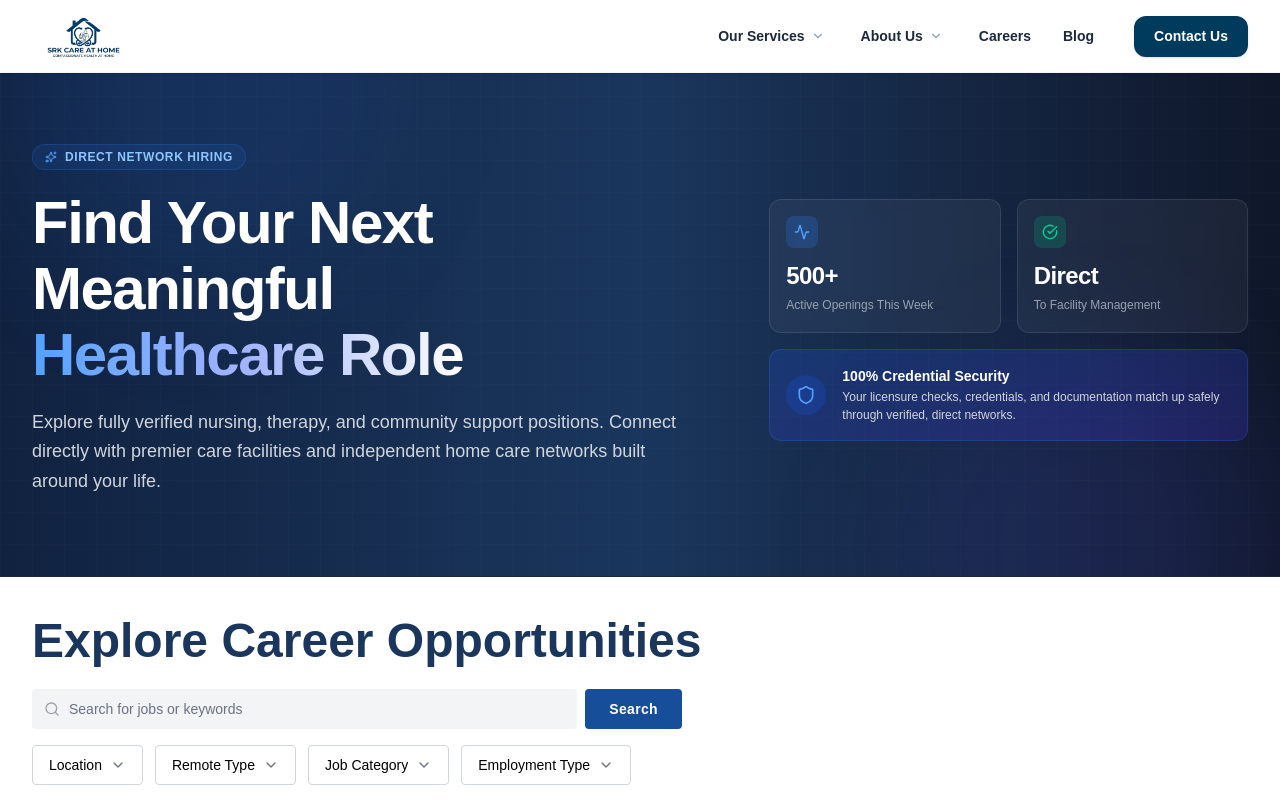
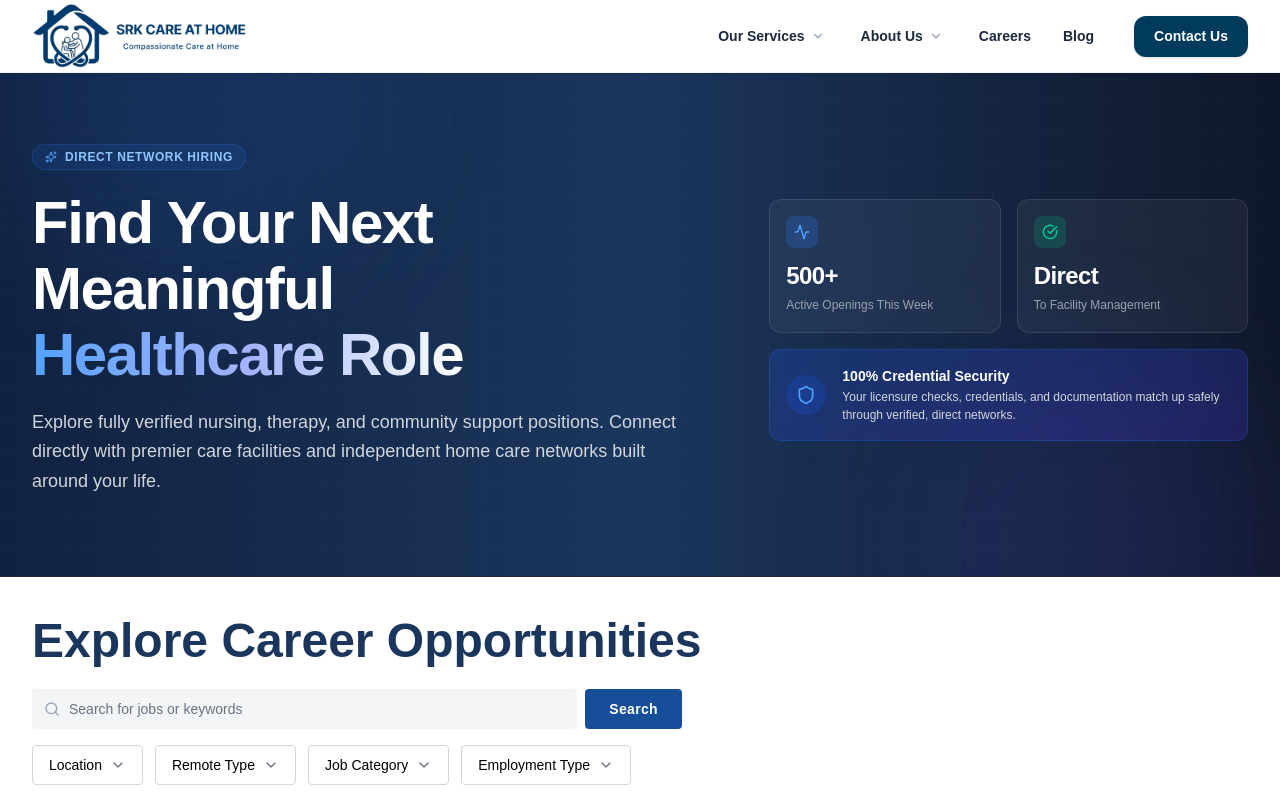
Before and after one commit to BryanPeterJohnson/Srkch, a Next.js app: page /careers in a window 1280 px wide. Shown: the top 800 px of the page. Built offline with nearby package versions, Linux system fonts and the light colour scheme.

Commit message:
Updated logo  23/6/2026

```diff
--- a/components/layout/Navbar.tsx
+++ b/components/layout/Navbar.tsx
@@ -75,7 +75,7 @@ export default function Header() {
       >
         <div className="flex items-center justify-between px-6 h-[72px] border-b border-gray-100">
           <Link href="/" onClick={() => setMobileOpen(false)}>
-            <Image src="/images/logo1.png" alt="SRK Care At Home" width={160} height={46} priority className="w-auto h-11" />
+            <Image src="/images/logo2.png" alt="SRK Care At Home" width={160} height={46} priority className="w-auto h-11" />
           </Link>
           <button onClick={() => setMobileOpen(false)} className="p-1">
             <X size={26} className="text-[#003A5C]" />
@@ -152,12 +152,12 @@ export default function Header() {
         <div className="max-w-[1400px] mx-auto px-8 h-[72px] flex items-center justify-between">
           <Link href="/" className="flex items-center flex-shrink-0">
             <Image
-              src="/images/logo1.png"
+              src="/images/logo2.png"
               alt="SRK Care At Home"
               width={220}
-              height={90}
+              height={170}
               priority
-              className="h-12 w-auto"
+              className="h-20 w-auto"
             />
           </Link>
 
```
Also changed, not shown: public/images/logo.svg (added), public/images/logo2.png (added).
